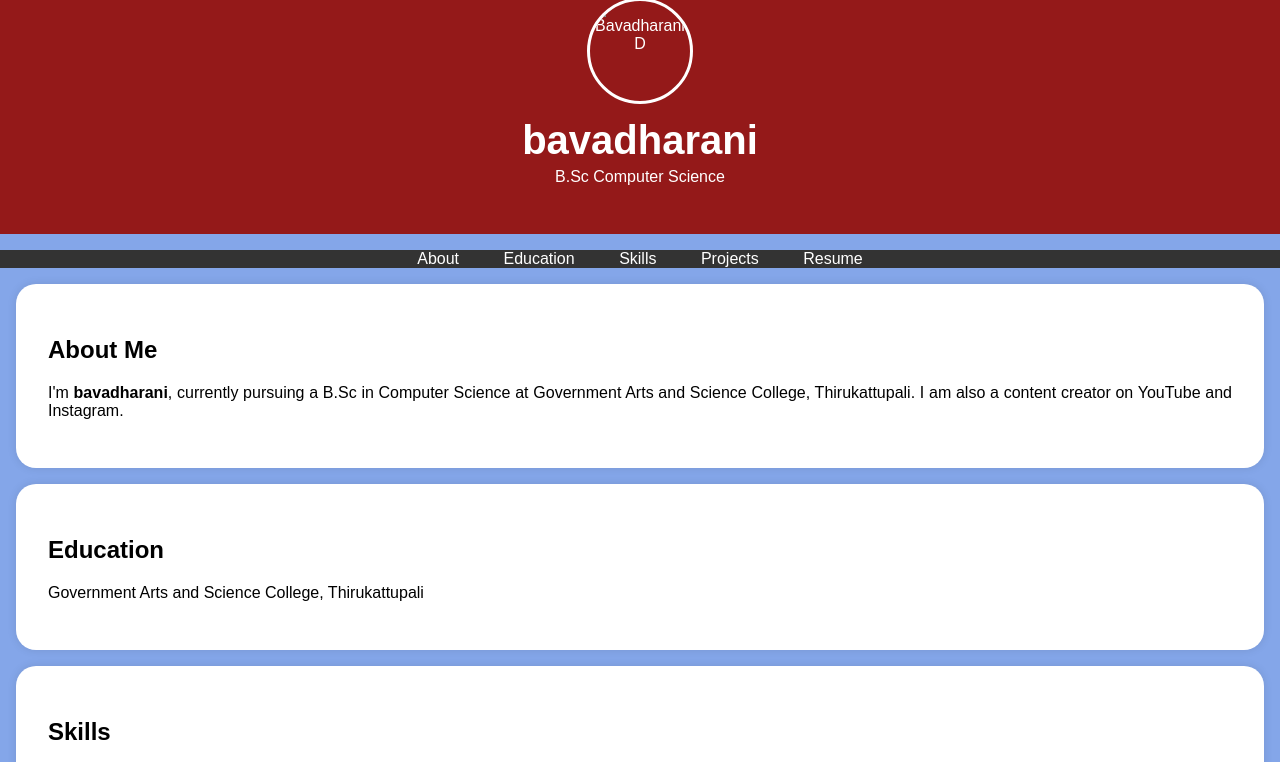
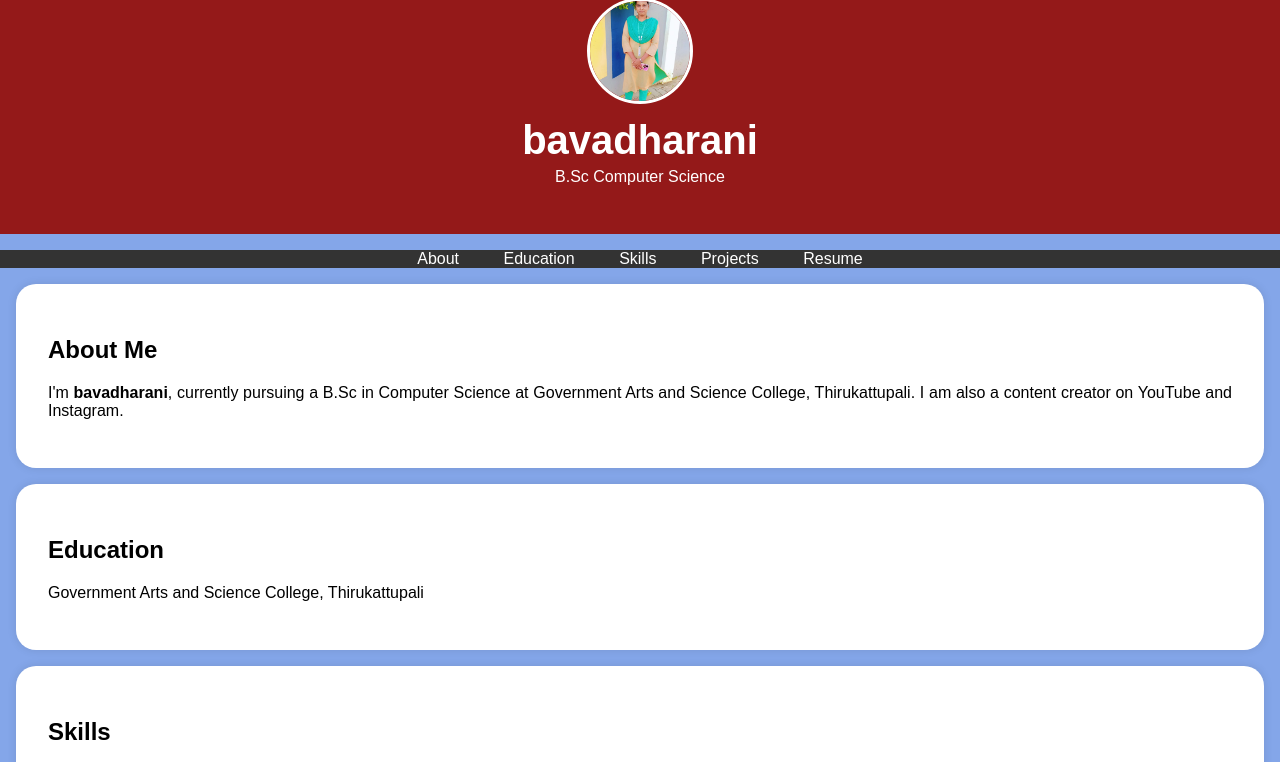
Before and after one commit to mdhanabal421/digital-portfolio, a plain HTML site: page index.html in a window 1280 px wide. Shown: the top 762 px of the page. Drawn offline with Linux system fonts and the light colour scheme.

Commit message:
Update and rename Portfolio (1) (3).html to index.html

```diff
--- a/Portfolio (1) (3).html
+++ b/index.html
@@ -103,7 +103,7 @@
 <body>
     <header>
         <div class="header-content">
-            <img src="/IMG-20250330-WA0010.jpg" alt="Bavadharani D" class="profile-picture">
+            <img src="WhatsApp Image 2025-03-29 at 9.34.56 AM.jpeg" alt="Bavadharani D" class="profile-picture">
             <h1>bavadharani</h1>
             <p>B.Sc Computer Science</p>
         </div>
```
